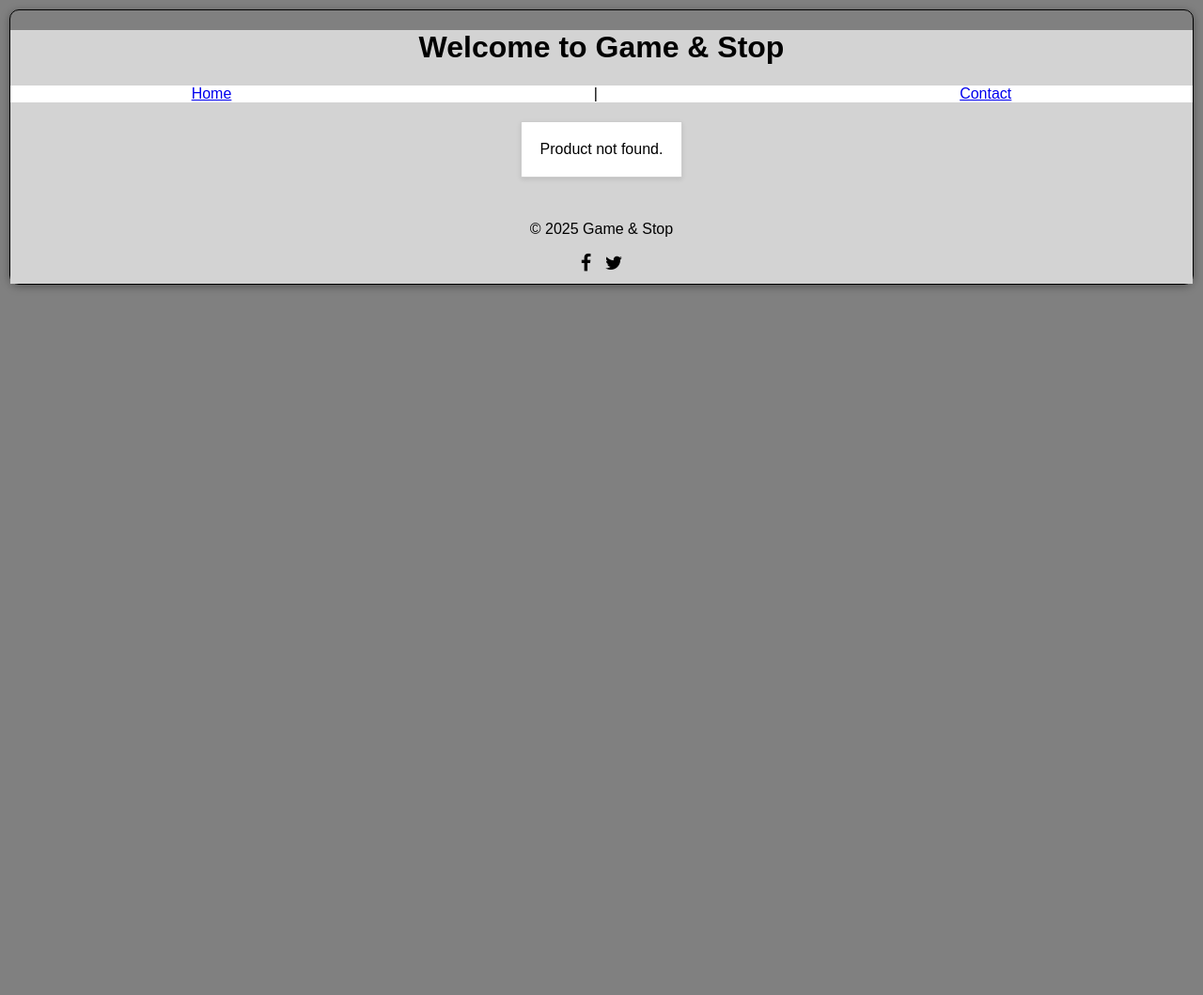
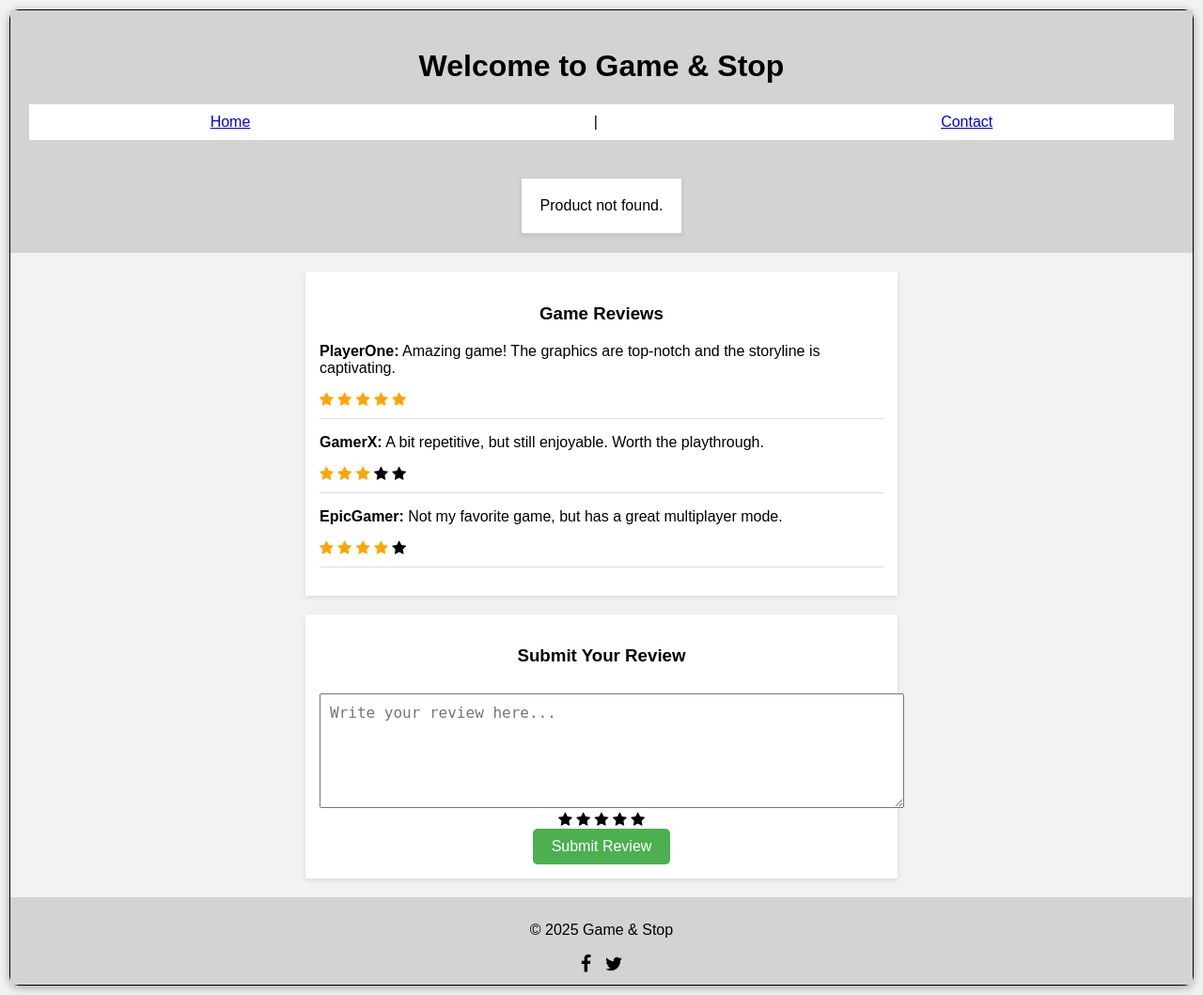
Before and after one commit to JackOSullivan003/Game-Shop, a PHP site: page /product.php in a window 1280 px wide. Shown: the whole page at 94% size. Before the commit the page ends 308 px from the top, so only its background shows below. Run offline with PHP 8.4, Linux system fonts and the light colour scheme; tables that the repository leaves empty or names only in its code hold one stand-in row (values such as "Sample post").

Commit message:
change log (read desc)
- removed prod+rev.php
- created Review css + js
- implemented Review.php include in Product.php

```diff
--- a/Index.php
+++ b/Index.php
@@ -3,8 +3,10 @@ error_reporting(E_ALL);
 ini_set('display_errors', 1);
 $servername = "localhost";
 $username = "root";
-$password = "root";
+$password = "";
 $dbname = "games_shop";
+
+session_start();
 
 $conn = mysqli_connect($servername, $username, $password, $dbname);
 
@@ -50,7 +52,7 @@ $conn->close();
 <html>
     <head>
         <title>Game & Shop</title>
-        <!--using font-awesome library to add buttons for the facebook and twitter social media links, this avoids the need for images for them-->
+        <!--using font-awesome library for some aspects of the website-->
         <link rel="stylesheet" href="https://cdnjs.cloudflare.com/ajax/libs/font-awesome/4.7.0/css/font-awesome.min.css">
         <link rel="stylesheet" href="css/style.css">
 
--- a/Product.php
+++ b/Product.php
@@ -1,11 +1,4 @@
 <?php
-// Define sample product variables, this is a list of variable names and values for each product
-$products = [
-    ["id" => 1, "name" => "Dayz", "price" => "$40.00", "image" => "temp/dayz.jpg", "description" => "DayZ is a hardcore survival game set in a post-apocalyptic world where players must endure threats from infected and hostile survivors. It features two main terrains: Chernarus, a 230 km map inspired by a post-soviet state with hand-crafted environments based on real locations, and Livonia, a dense 163 km landscape that challenges players with new, harsher survival conditions. In both maps, players must rely on their survival instincts, scavenging, and crafting skills to stay alive in an unforgiving world filled with danger at every turn, testing how long they can last in this hostile environment."],
-    ["id" => 2, "name" => "Balder's Gate 3", "price" => "$80.00", "image" => "temp/balders_gate_3.jpg", "description" => "Balder's Gate 3 is a D&D video game set in a fantasy world where players control a group of unique characters in search of a cure for a parasite."],
-    ["id" => 3, "name" => "Gaming Mouse", "price" => "$30.00", "image" => "temp/mouse.jpg", "description" => ""],
-    ["id" => 4, "name" => "Gaming Keyboard", "price" => "$75.00", "image" => "temp/keyboard.jpg", "description" => ""]
-];
 
 $servername = "localhost";
 $username = "root";
@@ -13,21 +6,36 @@ $password = "";
 $dbname = "games_shop";
 
 
+
+$conn = mysqli_connect($servername, $username, $password, $dbname);
+
 // Get product ID from URL
 $id = isset($_GET['id']) ? (int) $_GET['id'] : 0;
+
+$productRequest = "SELECT p.product_id, p.product_name, p.description, p.price, i.image_url FROM Products p LEFT JOIN Images i ON p.product_id = i.product_id WHERE p.product_id = $id";
+
+$productResult = mysqli_query($conn, $productRequest);
+
+//create array of products from database
+
+$products = [];
+if (mysqli_num_rows($productResult) > 0) {
+    while($row = mysqli_fetch_assoc($productResult)) {
+        $products[] = $row;
+    }
+}
 
 // Check if product exists
 if ($id != 0) {
     //find product with matching id
     $product = array_filter($products, function($product) use ($id) {
-        return $product['id'] == $id;
+        return $product['product_id'] == $id;
     });
     $product = reset($product); // Get the first (and only) product from the filtered array
 
 } else {
     $product = null;
 }
-
 
 ?>
 
@@ -57,8 +65,8 @@ if ($id != 0) {
         <!--displaying products stored in products variable using a PHP foreach loop-->
         <div class= "product">
         <?php if ($product): ?>
-            <img src="<?= $product['image']; ?>" alt="<?= $product['name']; ?>">
-            <h1><?php echo htmlspecialchars($product['name']); ?></h1>
+            <img src="<?= $product['image_url']; ?>" alt="<?= $product['product_name']; ?>">
+            <h1><?php echo htmlspecialchars($product['product_name']); ?></h1>
             <p>Price: $<?php echo $product['price']; ?></p>
             <p><?php echo htmlspecialchars($product['description']); ?></p>
         <?php else: ?>
@@ -67,6 +75,8 @@ if ($id != 0) {
         </div>
     </section>
 
+    <!--use review.php as template-->
+    <?php include'Review.php';?>
 
     <footer>
         <p>&copy; 2025 Game & Stop</p>
--- a/Review.php
+++ b/Review.php
@@ -1,144 +1,52 @@
+<!DOCTYPE html>
+
 <?php
 $reviews = [
-    ["username" => "PlayerOne", "review" => "Amazing game! The graphics are top-notch and the storyline is captivating."],
-    ["username" => "GamerX", "review" => "A bit repetitive, but still enjoyable. Worth the playthrough."],
-    ["username" => "EpicGamer", "review" => "Not my favorite game, but has a great multiplayer mode."],
+    ["username" => "PlayerOne", "review" => "Amazing game! The graphics are top-notch and the storyline is captivating.", "rating" => 5],
+    ["username" => "GamerX", "review" => "A bit repetitive, but still enjoyable. Worth the playthrough.", "rating" => 3],
+    ["username" => "EpicGamer", "review" => "Not my favorite game, but has a great multiplayer mode.", "rating" => 4],
 ];
+?>
+<html>
+    <link rel="stylesheet" href="css/Review.css" type="text/css">
+    <body>
 
-$logins = [
-    ["Username" => "enter username:", "Password" => "enter password:"]
-];
-
-if ($_SERVER["REQUEST_METHOD"] == "POST" && isset($_POST['review'])) {
-    $newReview = $_POST['review_text'];
-    $username = "Guest";
-    $reviews[] = ["username" => $username, "review" => $newReview];
-}
-?>
-
-<!DOCTYPE html>
-<html>
-    <head>
-        <title>Game & Stop - Reviews</title>
-        <style>
-            body {
-                background-color: #f2f2f2;
-                font-family: Arial, sans-serif;
-                text-align: center;
-            }
-
-            header {
-                background-color: lightgrey;
-            }
-
-            nav {
-                display: flex;
-                justify-content: space-around;
-                background-color: white;
-                padding: 10px;
-            }
-
-            .review-section {
-                display: inline-block;
-                background-color: white;
-                width: 600px;
-                padding: 15px;
-                margin: 20px 0;
-                box-shadow: 0 2px 5px rgba(0, 0, 0, 0.1);
-            }
-
-            .review-section h3 {
-                margin: 0;
-                font-size: 24px;
-                font-weight: bold;
-            }
-
-            .reviews-container {
-                margin-top: 20px;
-                text-align: left;
-            }
-
-            .review {
-                margin-bottom: 15px;
-                border-bottom: 1px solid #ddd;
-                padding-bottom: 10px;
-            }
-
-            footer {
-                background-color: lightgrey;
-                padding: 10px;
-                text-align: center;
-            }
-
-            a.social-media-link {
-                color: black;
-                text-decoration: none;
-                padding: 2px;
-                font-size: 20px;
-            }
-
-            a.social-media-link:hover {
-                color: blue;
-            }
-
-            .review-form textarea {
-                width: 100%;
-                height: 100px;
-                padding: 10px;
-                margin-top: 10px;
-                font-size: 16px;
-            }
-
-            .review-form input[type="submit"] {
-                padding: 10px 20px;
-                font-size: 16px;
-                cursor: pointer;
-                background-color: #4CAF50;
-                color: white;
-                border: none;
-                border-radius: 5px;
-            }
-
-            .review-form input[type="submit"]:hover {
-                background-color: #45a049;
-            }
-
-        </style>
-        <link rel="stylesheet" href="https://cdnjs.cloudflare.com/ajax/libs/font-awesome/4.7.0/css/font-awesome.min.css">
-    </head>
-    <body>
-        <header>
-            <h1>Welcome to Game & Stop</h1>
-            <nav>
-                <a href="index.php">Home</a> |
-                <a href="#">Contact</a> |
-                <a href="reviews.php">Reviews</a>
-            </nav>
-        </header>
-
+       <!-- Reviews Section -->
     <section class="review-section">
         <h3>Game Reviews</h3>
         <div class="reviews-container">
             <?php foreach ($reviews as $review): ?>
                 <div class="review">
                     <p><strong><?= $review['username']; ?>:</strong> <?= $review['review']; ?></p>
+                    <!-- Star Rating Display -->
+                    <?php for ($i = 1; $i <= 5; $i++): ?>
+                        <span class="fa fa-star <?= $i <= $review['rating'] ? 'checked' : ''; ?>"></span>
+                    <?php endfor; ?>
                 </div>
             <?php endforeach; ?>
         </div>
     </section>
 
+    <!-- Submit Review Section -->
     <section class="review-section">
         <h3>Submit Your Review</h3>
-            <form action="reviews.php" method="post" class="review-form">
-                <textarea name="review_text" required placeholder="Write your review here..."></textarea><br><br>
+        <form action="reviews.php?id=<?= $id; ?>" method="post" class="review-form">
+            <textarea name="review_text" required placeholder="Write your review here..."></textarea><br>
+
+            <!-- Star Rating Input -->
+            <div class="stars">
+                <!-- Stars to click for rating -->
+                <span class="fa fa-star" onclick="selectRating(1)"></span>
+                <span class="fa fa-star" onclick="selectRating(2)"></span>
+                <span class="fa fa-star" onclick="selectRating(3)"></span>
+                <span class="fa fa-star" onclick="selectRating(4)"></span>
+                <span class="fa fa-star" onclick="selectRating(5)"></span>
+            </div>
+            <!-- Hidden input to store the selected rating -->
+            <input type="hidden" name="rating" id="rating" value="0">
+
             <input type="submit" name="review" value="Submit Review">
         </form>
     </section>
-
-        <footer>
-            <p>&copy; 2025 Game & Stop</p>
-            <a class="social-media-link" href="#"><i class="fa fa-facebook"></i></a>
-            <a class="social-media-link" href="#"><i class="fa fa-twitter"></i></a>
-        </footer>
     </body>
 </html>
--- /dev/null
+++ b/css/Review.css
@@ -0,0 +1,52 @@
+body {
+    background-color: #f2f2f2;
+    font-family: Arial, sans-serif;
+    text-align: center;
+}
+header {
+    background-color: lightgrey;
+    padding: 20px;
+}
+nav {
+    display: flex;
+    justify-content: space-around;
+    background-color: white;
+    padding: 10px;
+}
+.product-section, .review-section {
+    background-color: white;
+    width: 600px; margin: 20px auto;
+    padding: 15px;
+    box-shadow: 0 2px 5px rgba(0, 0, 0, 0.1);
+}
+.reviews-container {
+    margin-top: 20px;
+    text-align: left;
+}
+.review {
+    margin-bottom: 15px;
+    border-bottom: 1px solid #ddd;
+    padding-bottom: 10px;
+}
+.review-form textarea {
+    width: 100%;
+    height: 100px;
+    padding: 10px;
+    margin-top: 10px;
+    font-size: 16px;
+}
+.review-form input[type="submit"] {
+    padding: 10px 20px;
+    font-size: 16px;
+    background-color: #4CAF50;
+    color: white;
+    border: none;
+    border-radius: 5px;
+    cursor: pointer;
+}
+.checked {
+    color: orange;
+}
+.stars {
+    cursor: pointer;
+}
```
Also changed, not shown: js/Review.js (added, +12 -0 lines), prod+rev.php (deleted, +0 -133 lines). Lines whose indentation alone changed are shown as unchanged.
